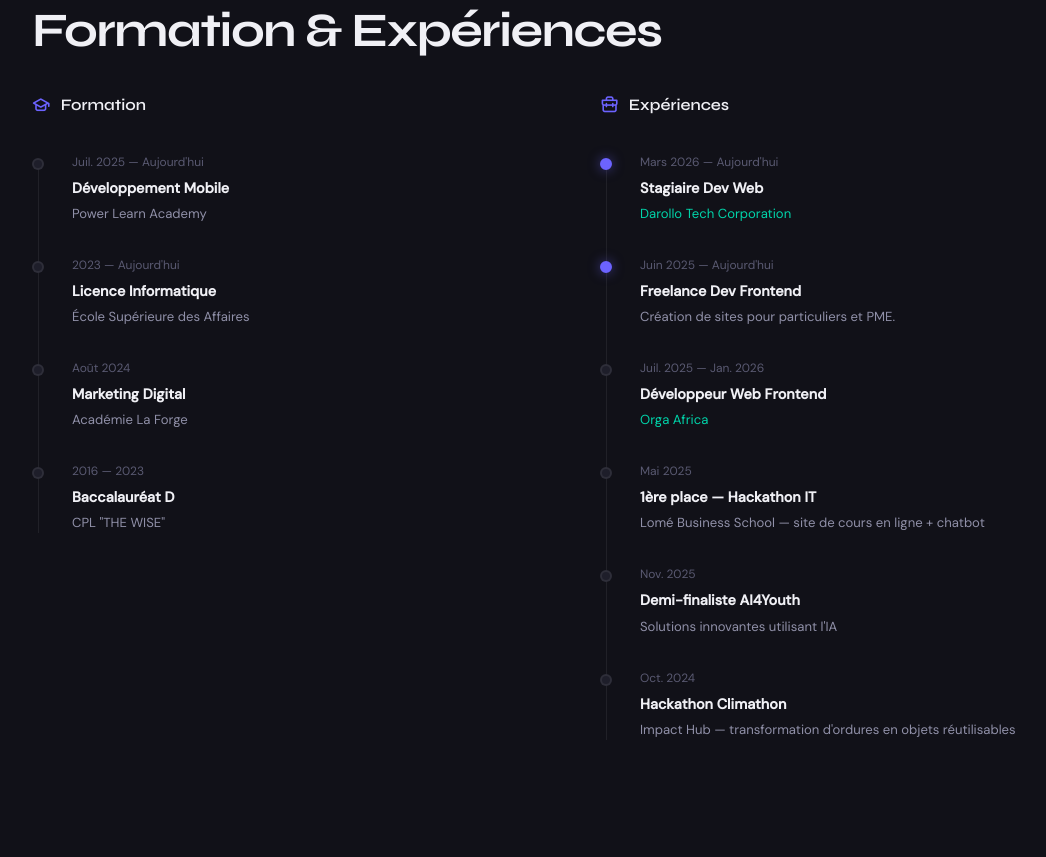
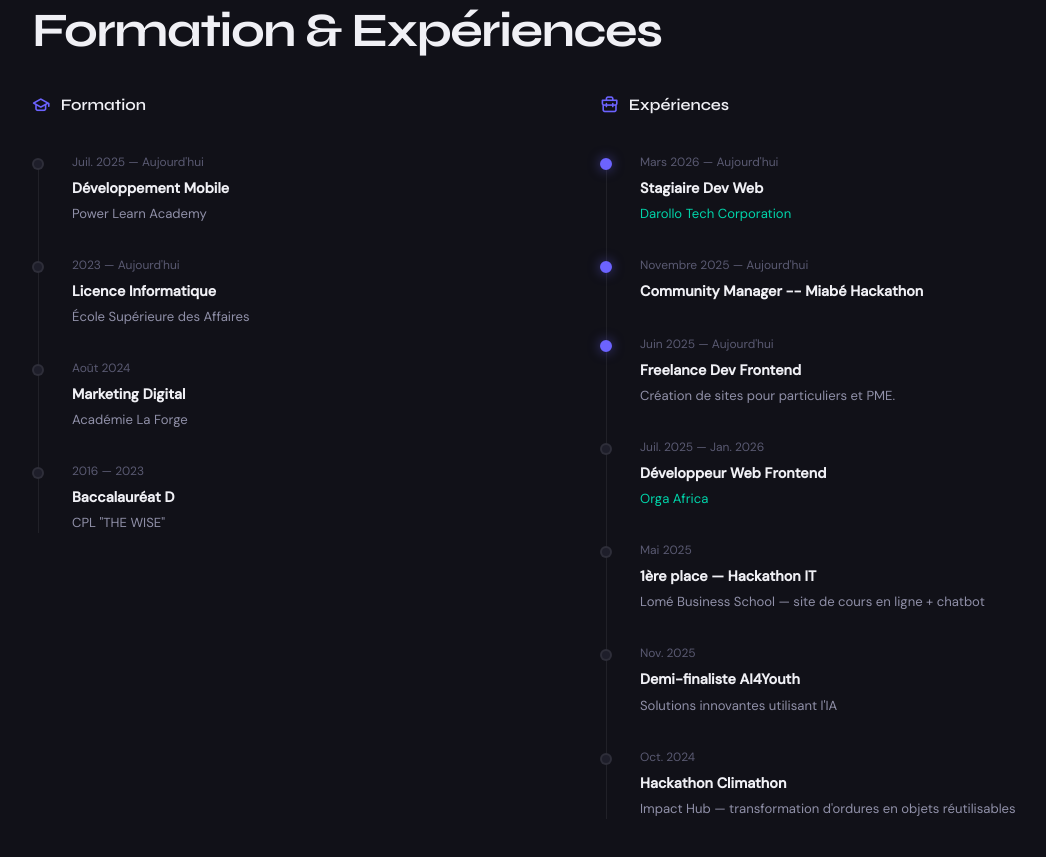
Before and after one commit to Airkid29/Portfolio, a plain HTML site: page index.html in a window 1280 px wide. Shown: the part 2981-3838 px from the top of the page, without its empty margins (72-1118 px from the left). Drawn offline with nearby package versions, Linux system fonts and the light colour scheme.

Commit message:
cursor removal

```diff
--- a/index.html
+++ b/index.html
@@ -284,6 +284,14 @@
             <div class="timeline-item">
               <div class="tl-dot active"></div>
               <div class="tl-content">
+                <span class="tl-date">Novembre 2025 — Aujourd'hui</span>
+                <strong>Community Manager -- Miabé Hackathon</strong>
+
+              </div>
+            </div>
+            <div class="timeline-item">
+              <div class="tl-dot active"></div>
+              <div class="tl-content">
                 <span class="tl-date">Juin 2025 — Aujourd'hui</span>
                 <strong>Freelance Dev Frontend</strong>
                 <p>Création de sites pour particuliers et PME.</p>
--- a/main.js
+++ b/main.js
@@ -1,5 +1,5 @@
 /* ===== CURSOR ===== */
-const cursor = document.getElementById('cursor');
+/* const cursor = document.getElementById('cursor');
 const cursorDot = document.getElementById('cursor-dot');
 
 if (window.matchMedia('(pointer: fine)').matches) {
@@ -14,7 +14,7 @@ if (window.matchMedia('(pointer: fine)').matches) {
     el.addEventListener('mouseenter', () => document.body.classList.add('cursor-hover'));
     el.addEventListener('mouseleave', () => document.body.classList.remove('cursor-hover'));
   });
-}
+}*/
 
 /* ===== NAV ===== */
 const nav = document.getElementById('nav');
```
